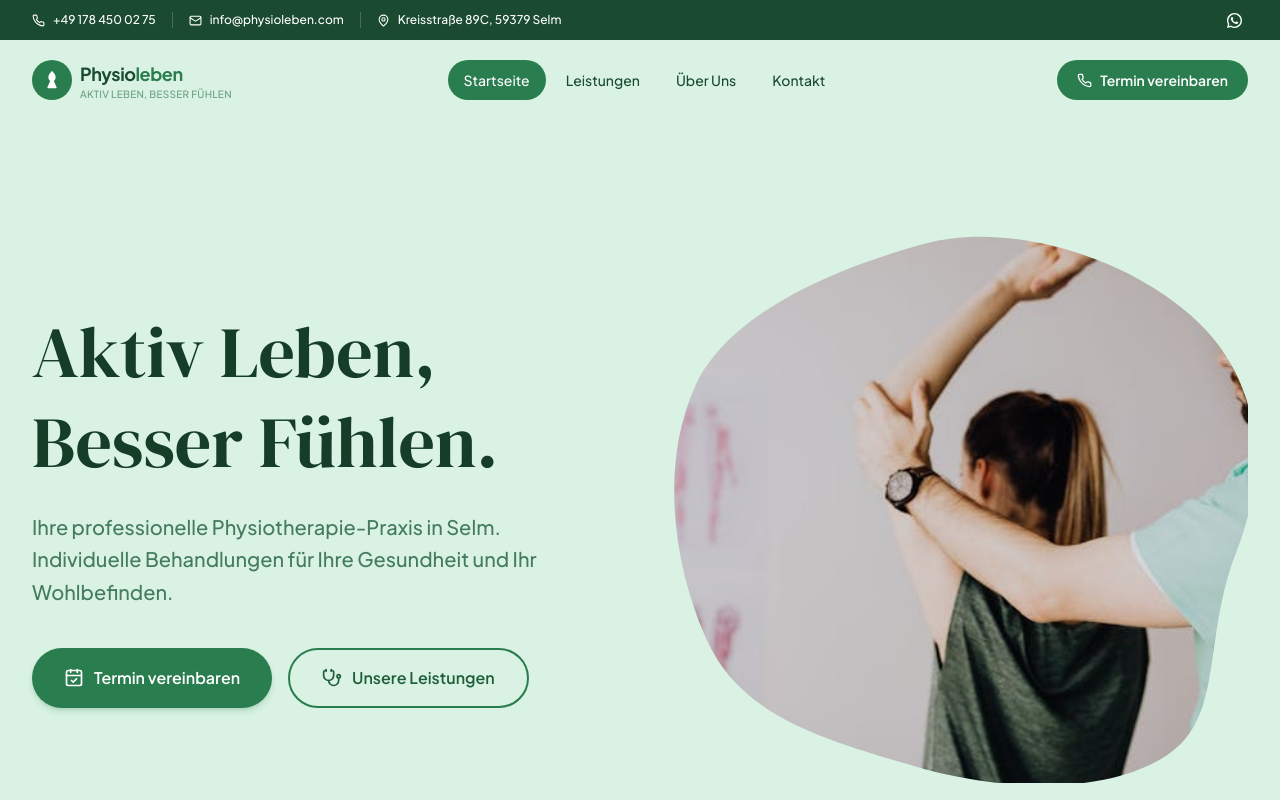
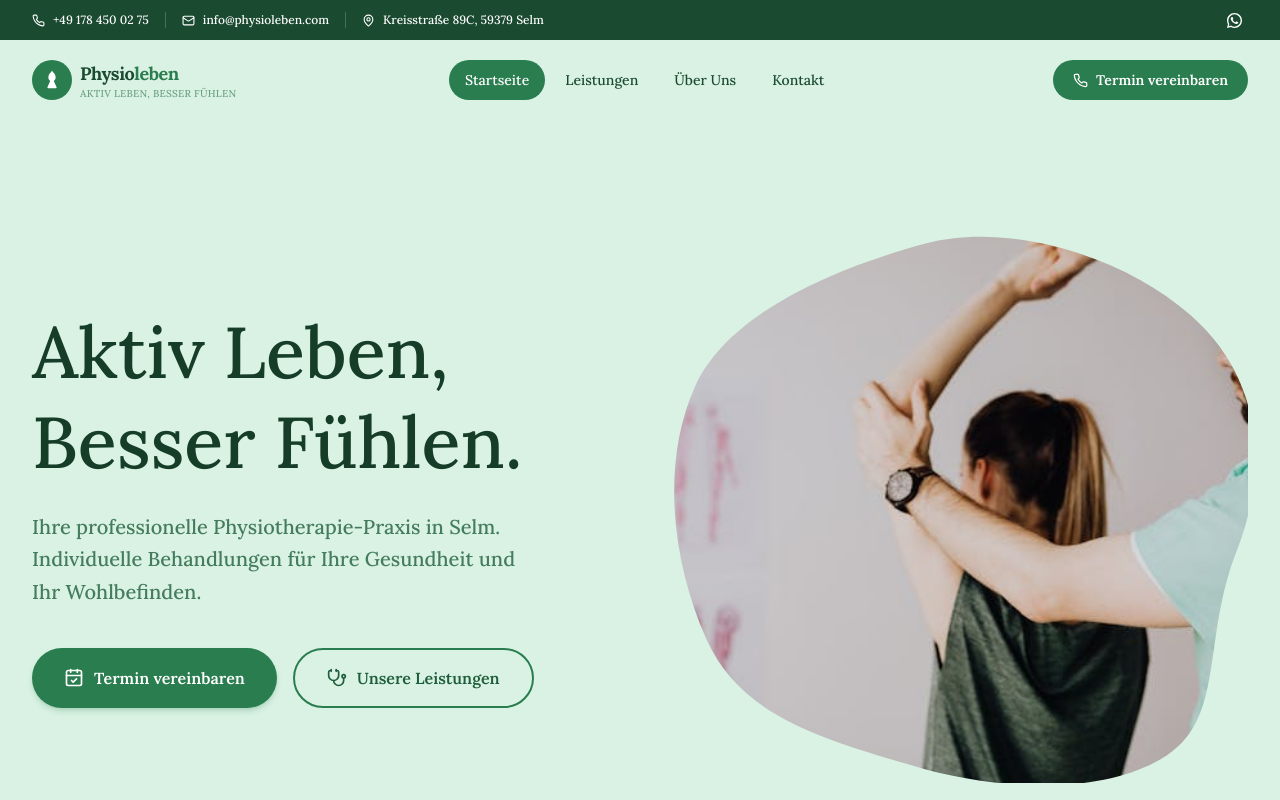
Before and after one commit to yakuppgeyikk96/physioleben-landing, a Next.js app: page / in a window 1280 px wide. Shown: the top 800 px of the page. Built offline with nearby package versions, Linux system fonts and the light colour scheme.

Commit message:
Switch to Lora as unified serif font

```diff
--- a/src/app/globals.css
+++ b/src/app/globals.css
@@ -17,8 +17,8 @@
 
   --color-muted: #6b7280;
 
-  --font-sans: var(--font-plus-jakarta-sans);
-  --font-serif: var(--font-dm-serif-display);
+  --font-sans: var(--font-lora);
+  --font-serif: var(--font-lora);
 }
 
 html {
--- a/src/app/layout.tsx
+++ b/src/app/layout.tsx
@@ -1,18 +1,12 @@
 import type { Metadata } from "next";
-import { Plus_Jakarta_Sans, DM_Serif_Display } from "next/font/google";
+import { Lora } from "next/font/google";
 import "./globals.css";
 import { TopBar } from "@/components/topbar/TopBar";
 import { Navbar } from "@/components/navbar/Navbar";
 import { Footer } from "@/components/footer/Footer";
 
-const plusJakarta = Plus_Jakarta_Sans({
-  variable: "--font-plus-jakarta-sans",
-  subsets: ["latin"],
-});
-
-const dmSerif = DM_Serif_Display({
-  variable: "--font-dm-serif-display",
-  weight: "400",
+const lora = Lora({
+  variable: "--font-lora",
   subsets: ["latin"],
 });
 
@@ -30,7 +24,7 @@ export default function RootLayout({
   return (
     <html
       lang="de"
-      className={`${plusJakarta.variable} ${dmSerif.variable} h-full antialiased`}
+      className={`${lora.variable} h-full antialiased`}
     >
       <body className="min-h-full flex flex-col font-sans">
         <TopBar />
```
